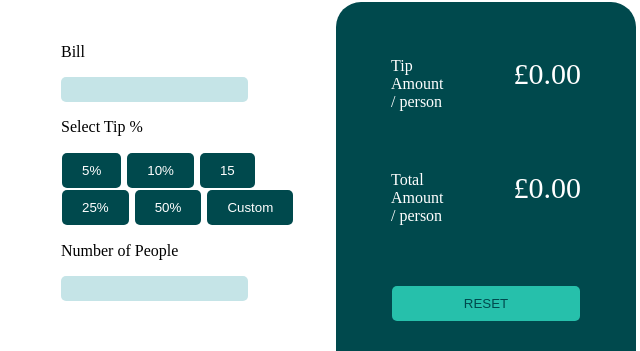
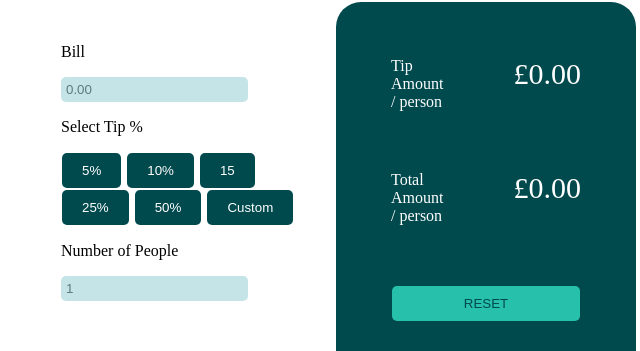
Before and after one commit to anioji94/tip_calculator_frontendmentor, a plain HTML site: page index.html in a window 1280 px wide. Shown: the part 218-569 px from the top of the page, 324-964 px from the left. Drawn offline with Linux system fonts and the light colour scheme.

Commit message:
removes increment arrows from number fields

```diff
--- a/app.js
+++ b/app.js
@@ -1,3 +1,7 @@
 document.addEventListener('DOMContentLoaded', (event) => {
     console.log('what up loser')
+
+    // const billValue = document.getElementById("bill-name").value
+
+
 })
--- a/index.html
+++ b/index.html
@@ -21,7 +21,7 @@
       <div class="bill">
         <p>Bill</p>
         <form>
-          <input type="text" name="bill-input" id="bill-input">
+          <input type="number" name="bill-input" id="bill-input" value=0.00>
         </form>
       </div>
       <div class="select">
@@ -36,7 +36,7 @@
       <div class="number">
         <p>Number of People</p>
         <form>
-          <input type="text" name="num-of-people" id="num-of-people">
+          <input type="number" name="num-of-people" id="num-of-people" value=1>
         </form>
       </div>
     </div>
--- a/style.css
+++ b/style.css
@@ -105,3 +105,14 @@ input {
     border-radius: 5px;
     padding: 5px;
 }
+
+input::-webkit-outer-spin-button,
+input::-webkit-inner-spin-button {
+  -webkit-appearance: none;
+  margin: 0;
+}
+
+/* Firefox */
+input[type=number] {
+  -moz-appearance: textfield;
+}
```
